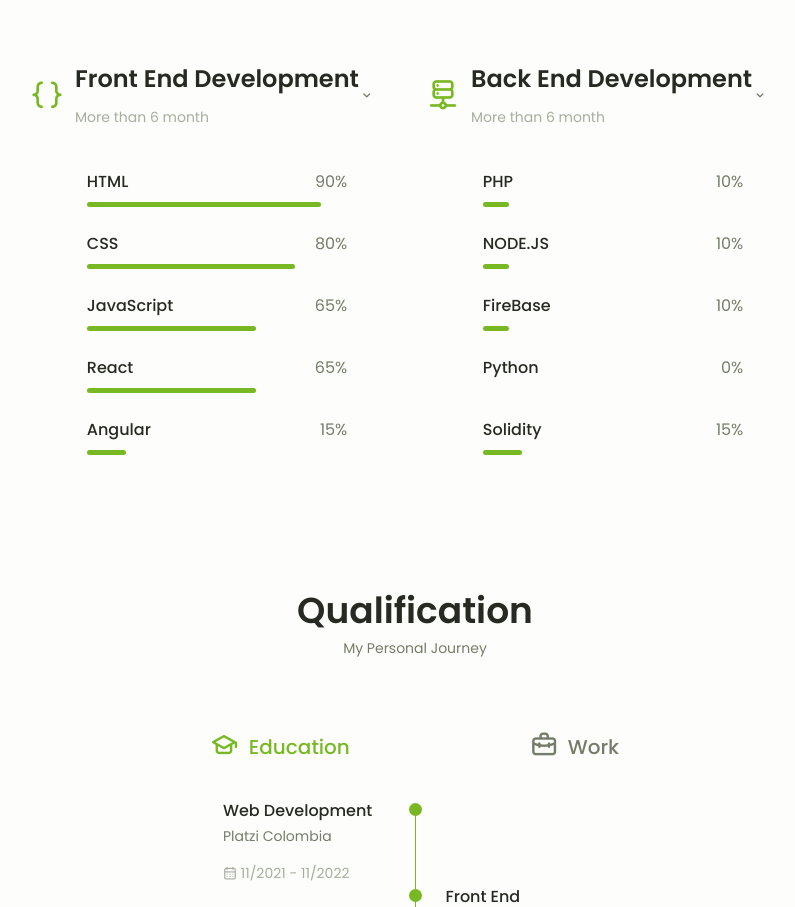
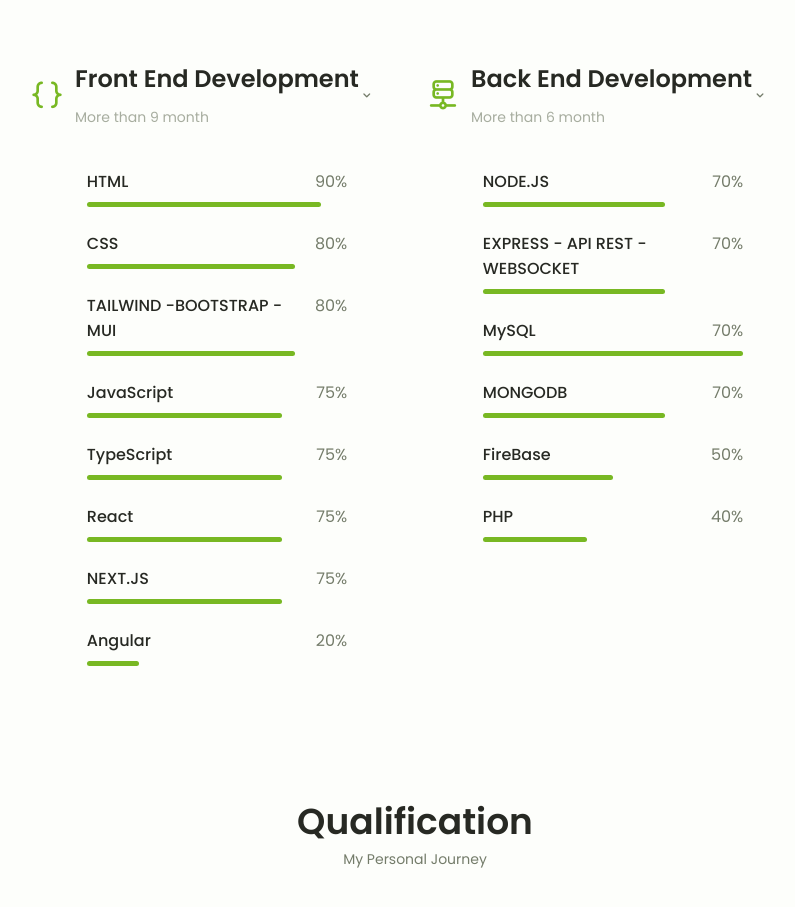
Before and after one commit to Santiscano/My-Website, a website: page index.html in a window 1280 px wide. Shown: the part 1406-2313 px from the top of the page, without its empty margins (225-1020 px from the left). Drawn offline with nearby package versions, Linux system fonts and the light colour scheme.

Commit message:
actualizacion skills

```diff
--- a/css/style.css
+++ b/css/style.css
@@ -492,22 +492,35 @@
     width: 80%;
 }
 .skills__js{
-    width: 65%;
+    width: 75%;
+}
+.skills__ts{
+    width: 75%;
 }
 .skills__react{
-    width: 65%;
+    width: 75%;
+}
+.skills__next{
+    width: 75%;
 }
 .skills__angular{
-    width: 15%;
+    width: 20%;
+}
+/* backend */
+.skills__node{
+    width: 70%;
+}
+.skills__mysql{
+    width: 70%;
+}
+.skills__mongodb{
+    width: 70%;
 }
 .skills__php{
-    width: 10%;
-}
-.skills__node{
-    width: 10%;
+    width: 40%;
 }
 .skills__firebase{
-    width: 10%;
+    width: 50%;
 }
 .skills__python{
     width: 0%;
--- a/index.html
+++ b/index.html
@@ -19,6 +19,7 @@
         <header class="header" id="header">
           <nav class="nav container">
               <div class="nav__logo">Santi<span>Dev</span></div>
+
 
               <div class="nav__menu" id="nav-menu">
                   <ul class="nav__list grid">
@@ -160,7 +161,7 @@
 
                   <div>
                     <h1 class="skills__titles">Front End Development</h1>
-                    <span class="skills__subtitle">More than 6 month</span>
+                    <span class="skills__subtitle">More than 9 month</span>
                   </div>
 
                   <i class="uil uil-angle-down skills_arrow"></i>
@@ -177,6 +178,7 @@
                       <span class="skills__percentage skills__html"></span>
                     </div>
                   </div>
+
                   <!-- CSS -->
                   <div class="skills__data">
                     <div class="skills__titles">
@@ -187,36 +189,73 @@
                       <span class="skills__percentage skills__css"></span>
                     </div>
                   </div>
+
+                  <!-- FRAMEWORKS CSS -->
+                  <div class="skills__data">
+                    <div class="skills__titles">
+                      <h3 class="skills__name">TAILWIND -BOOTSTRAP - MUI</h3>
+                      <span class="skills_number">80%</span>
+                    </div>
+                    <div class="skills_bar">
+                      <span class="skills__percentage skills__css"></span>
+                    </div>
+                  </div>
+
                   <!-- JAVASCRIPT -->
                   <div class="skills__data">
                     <div class="skills__titles">
                       <h3 class="skills__name">JavaScript</h3>
-                      <span class="skills_number">65%</span>
+                      <span class="skills_number">75%</span>
                     </div>
                     <div class="skills_bar">
                       <span class="skills__percentage skills__js"></span>
                     </div>
                   </div>
+
+                  <!-- TYPESCRIPT -->
+                  <div class="skills__data">
+                    <div class="skills__titles">
+                      <h3 class="skills__name">TypeScript</h3>
+                      <span class="skills_number">75%</span>
+                    </div>
+                    <div class="skills_bar">
+                      <span class="skills__percentage skills__ts"></span>
+                    </div>
+                  </div>
+
                   <!-- REACT -->
                   <div class="skills__data">
                     <div class="skills__titles">
                       <h3 class="skills__name">React</h3>
-                      <span class="skills_number">65%</span>
+                      <span class="skills_number">75%</span>
                     </div>
                     <div class="skills_bar">
                       <span class="skills__percentage skills__react"></span>
                     </div>
                   </div>
+
+                  <!-- NEXT.JS -->
+                  <div class="skills__data">
+                    <div class="skills__titles">
+                      <h3 class="skills__name">NEXT.JS</h3>
+                      <span class="skills_number">75%</span>
+                    </div>
+                    <div class="skills_bar">
+                      <span class="skills__percentage skills__next"></span>
+                    </div>
+                  </div>
+
                   <!-- Angular -->
                   <div class="skills__data">
                     <div class="skills__titles">
                       <h3 class="skills__name">Angular</h3>
-                      <span class="skills_number">15%</span>
+                      <span class="skills_number">20%</span>
                     </div>
                     <div class="skills_bar">
                       <span class="skills__percentage skills__angular"></span>
                     </div>
                   </div>
+
                 </div>
               </div>
 
@@ -236,24 +275,47 @@
 
                 <!-- tecnologias -->
                 <div class="skills__list grid">
-                  <!-- PHP -->
-                  <div class="skills__data">
-                    <div class="skills__titles">
-                      <h3 class="skills__name">PHP</h3>
-                      <span class="skills_number">10%</span>
-                    </div>
-                    <div class="skills_bar">
-                      <span class="skills__percentage skills__php"></span>
-                    </div>
-                  </div>
                   <!-- NODE.JS -->
                   <div class="skills__data">
                     <div class="skills__titles">
                       <h3 class="skills__name">NODE.JS</h3>
-                      <span class="skills_number">10%</span>
+                      <span class="skills_number">70%</span>
                     </div>
                     <div class="skills_bar">
                       <span class="skills__percentage skills__node"></span>
+                    </div>
+                  </div>
+
+                  <!-- NODE.JS frameworks -->
+                  <div class="skills__data">
+                    <div class="skills__titles">
+                      <h3 class="skills__name">EXPRESS - API REST - WEBSOCKET</h3>
+                      <span class="skills_number">70%</span>
+                    </div>
+                    <div class="skills_bar">
+                      <span class="skills__percentage skills__node"></span>
+                    </div>
+                  </div>
+
+                  <!-- MYSLQ -->
+                  <div class="skills__data">
+                    <div class="skills__titles">
+                      <h3 class="skills__name">MySQL</h3>
+                      <span class="skills_number">70%</span>
+                    </div>
+                    <div class="skills_bar">
+                      <span class="skills__percentage skills__myslq"></span>
+                    </div>
+                  </div>
+
+                  <!-- MONGOBD -->
+                  <div class="skills__data">
+                    <div class="skills__titles">
+                      <h3 class="skills__name">MONGODB</h3>
+                      <span class="skills_number">70%</span>
+                    </div>
+                    <div class="skills_bar">
+                      <span class="skills__percentage skills__mongodb"></span>
                     </div>
                   </div>
 
@@ -261,15 +323,26 @@
                   <div class="skills__data">
                     <div class="skills__titles">
                       <h3 class="skills__name">FireBase</h3>
-                      <span class="skills_number">10%</span>
+                      <span class="skills_number">50%</span>
                     </div>
                     <div class="skills_bar">
                       <span class="skills__percentage skills__firebase"></span>
                     </div>
                   </div>
 
+                  <!-- PHP -->
+                  <div class="skills__data">
+                    <div class="skills__titles">
+                      <h3 class="skills__name">PHP</h3>
+                      <span class="skills_number">40%</span>
+                    </div>
+                    <div class="skills_bar">
+                      <span class="skills__percentage skills__php"></span>
+                    </div>
+                  </div>
+
                   <!-- PYTHON -->
-                  <div class="skills__data">
+                  <!-- <div class="skills__data">
                     <div class="skills__titles">
                       <h3 class="skills__name">Python</h3>
                       <span class="skills_number">0%</span>
@@ -277,9 +350,10 @@
                     <div class="skills_bar">
                       <span class="skills__percentage skills__python"></span>
                     </div>
-                  </div>
+                  </div> -->
+
                   <!-- SOLIDITY -->
-                  <div class="skills__data">
+                  <!-- <div class="skills__data">
                     <div class="skills__titles">
                       <h3 class="skills__name">Solidity</h3>
                       <span class="skills_number">15%</span>
@@ -287,9 +361,10 @@
                     <div class="skills_bar">
                       <span class="skills__percentage skills__solidity"></span>
                     </div>
-                  </div>
+                  </div> -->
                 </div>
               </div>
+
           </div>
         </section>
 
```
